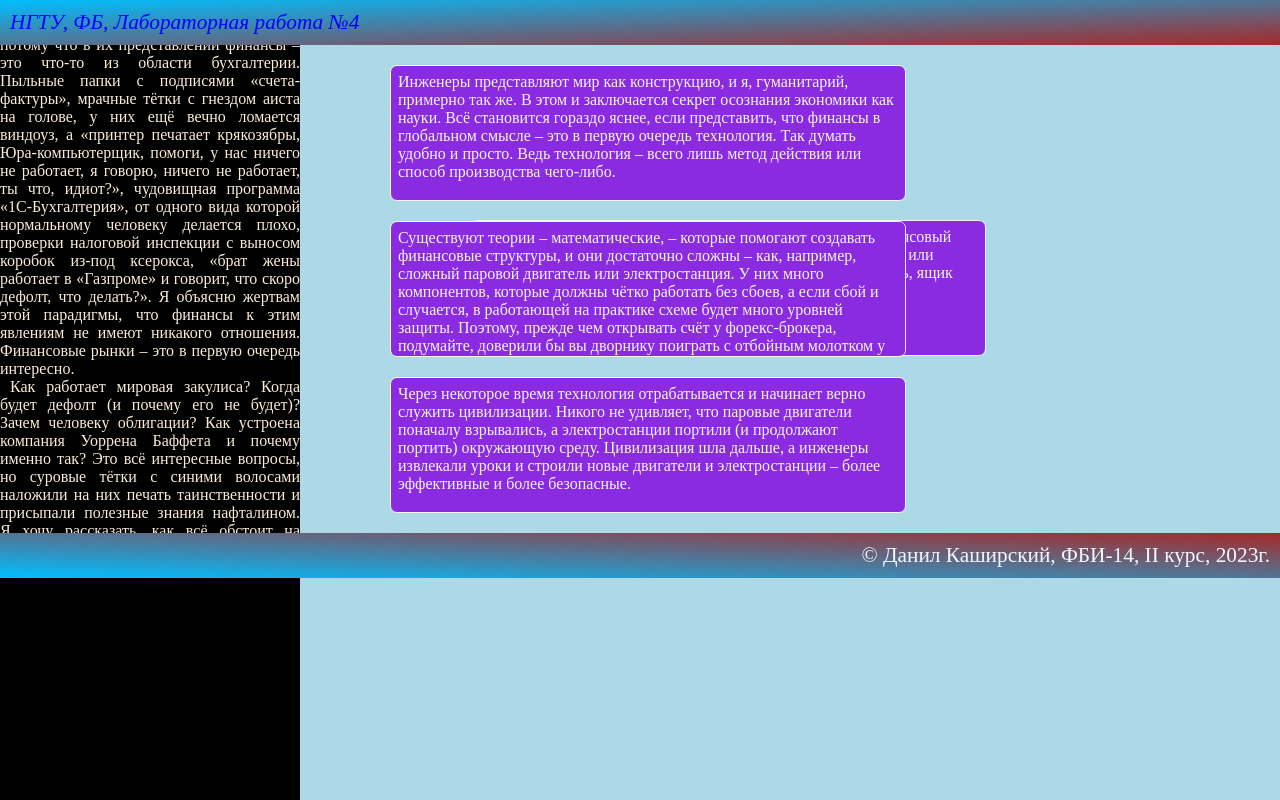
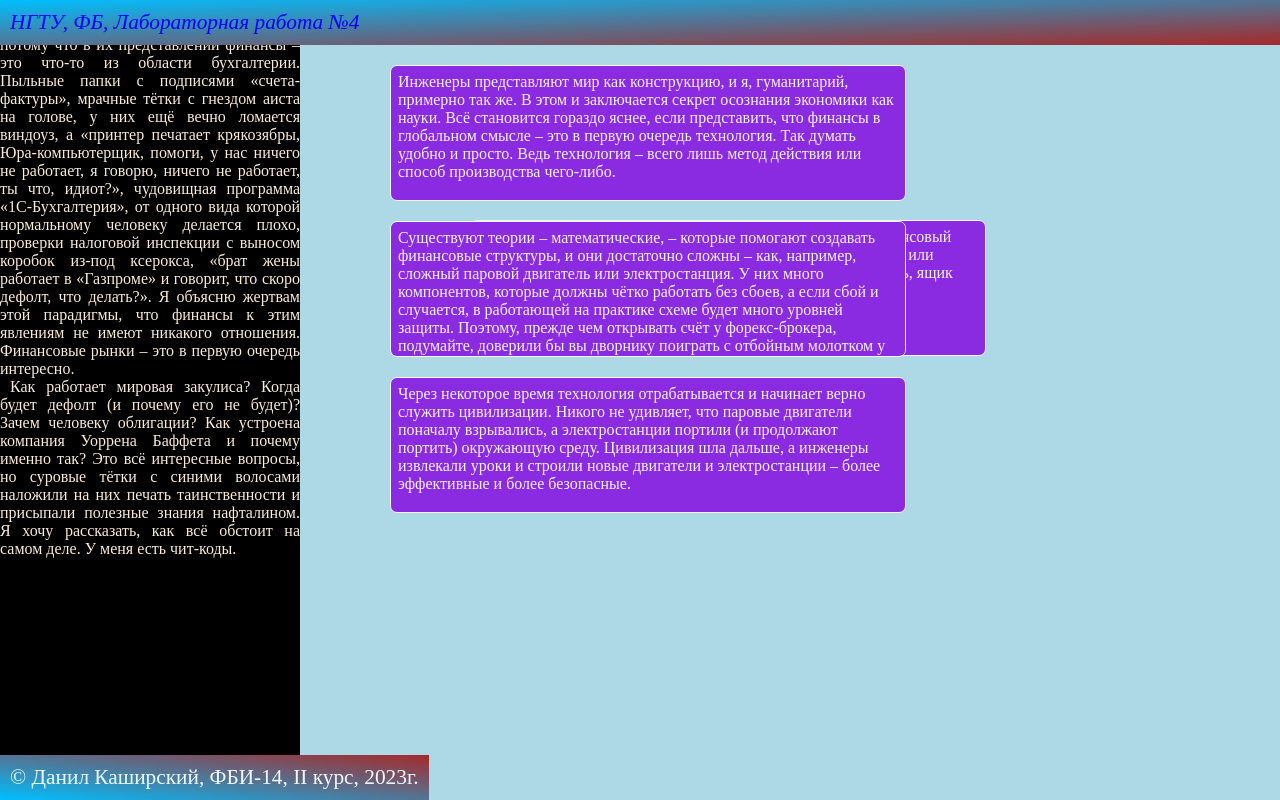
Before and after one commit to Kashiraaa/wed_prog_lab_one, a plain HTML site: page lab4.html in a window 1280 px wide. Drawn offline with Linux system fonts and the light colour scheme.

Commit message:
Подвал

```diff
--- a/lab4.html
+++ b/lab4.html
@@ -47,6 +47,11 @@
             text-align: justify;
             color: antiquewhite ;
             text-indent: 10px;
+        }
+        footer {
+            position: fixed;
+            left: 0px;
+            bottom: 0px;
         }
     </style>
 </head>
```
